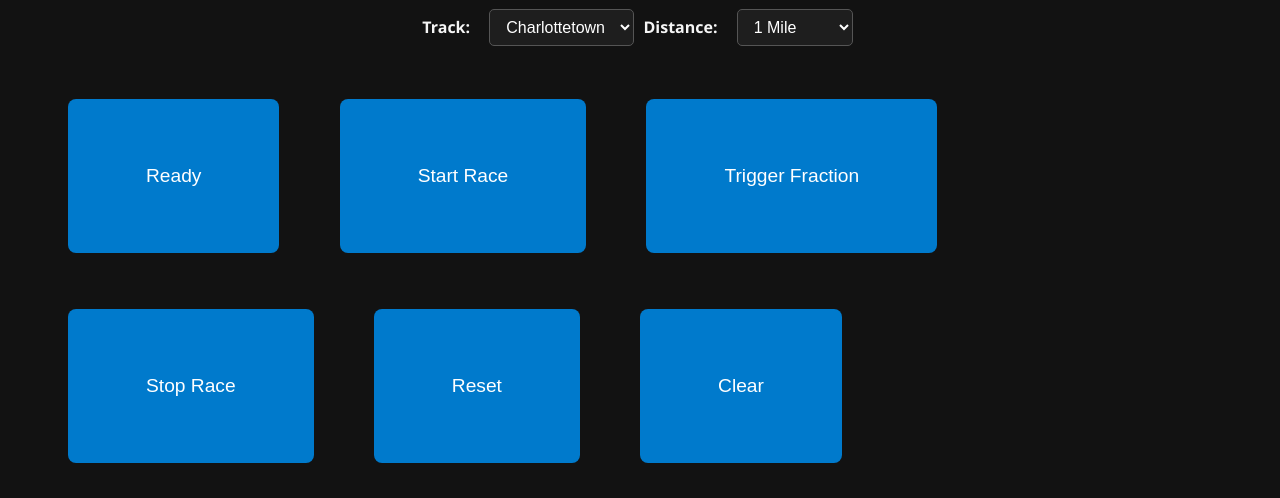
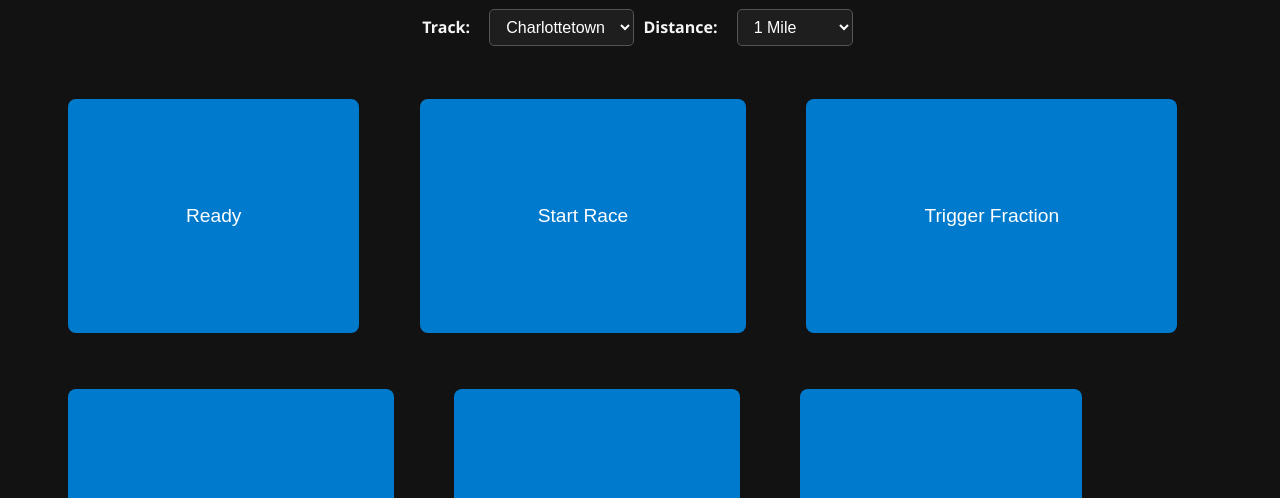
Before and after one commit to Curtismacd31/harness-timer, a website: page public/index.html in a window 1280 px wide. Shown: the part 120-618 px from the top of the page. Drawn offline with Linux system fonts and the light colour scheme.

Commit message:
Update index.html

```diff
--- a/public/index.html
+++ b/public/index.html
@@ -40,7 +40,7 @@
     background: #007acc;
     color: white;
     border: none;
-    padding: 66px 78px;         /* ⬅️ increased size */
+    padding: 106px 118px;         /* ⬅️ increased size */
     margin: 28px;
     font-size: 1.2em;           /* ⬅️ larger text */
     border-radius: 8px;
```
